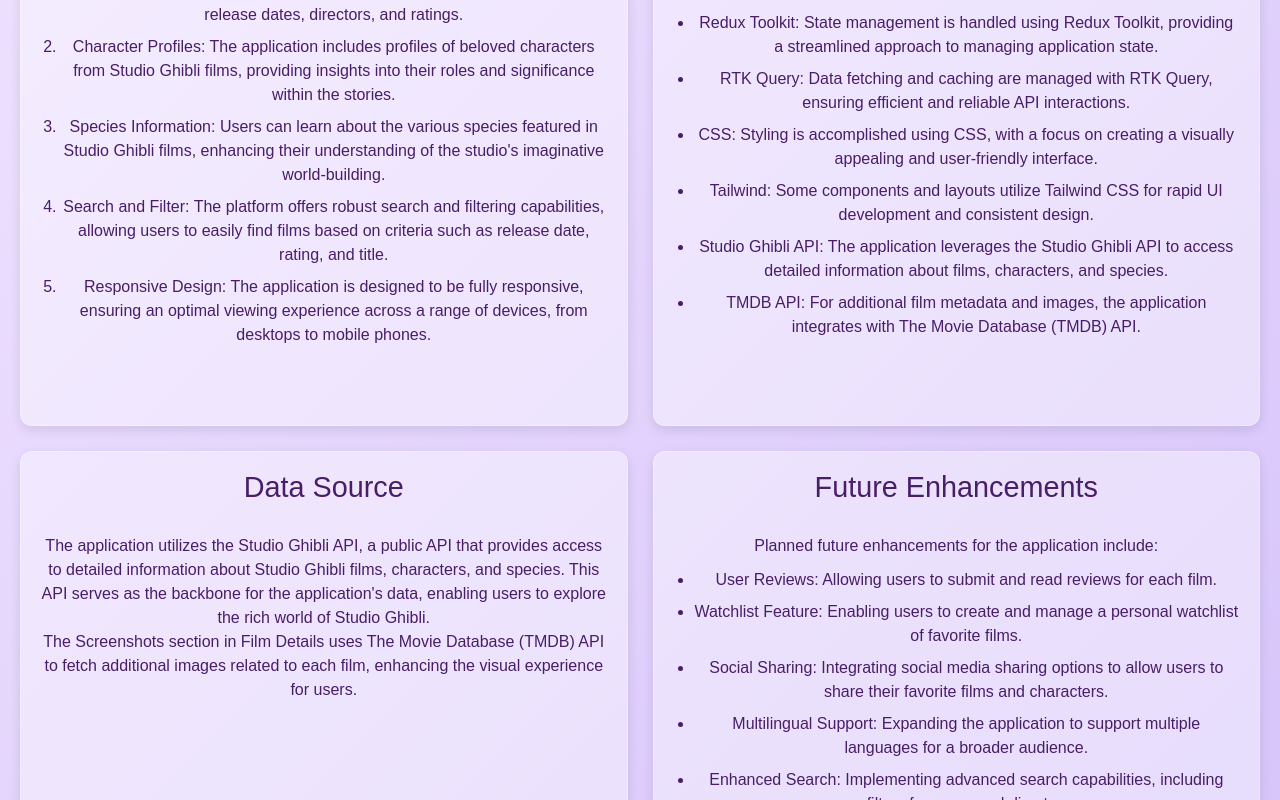
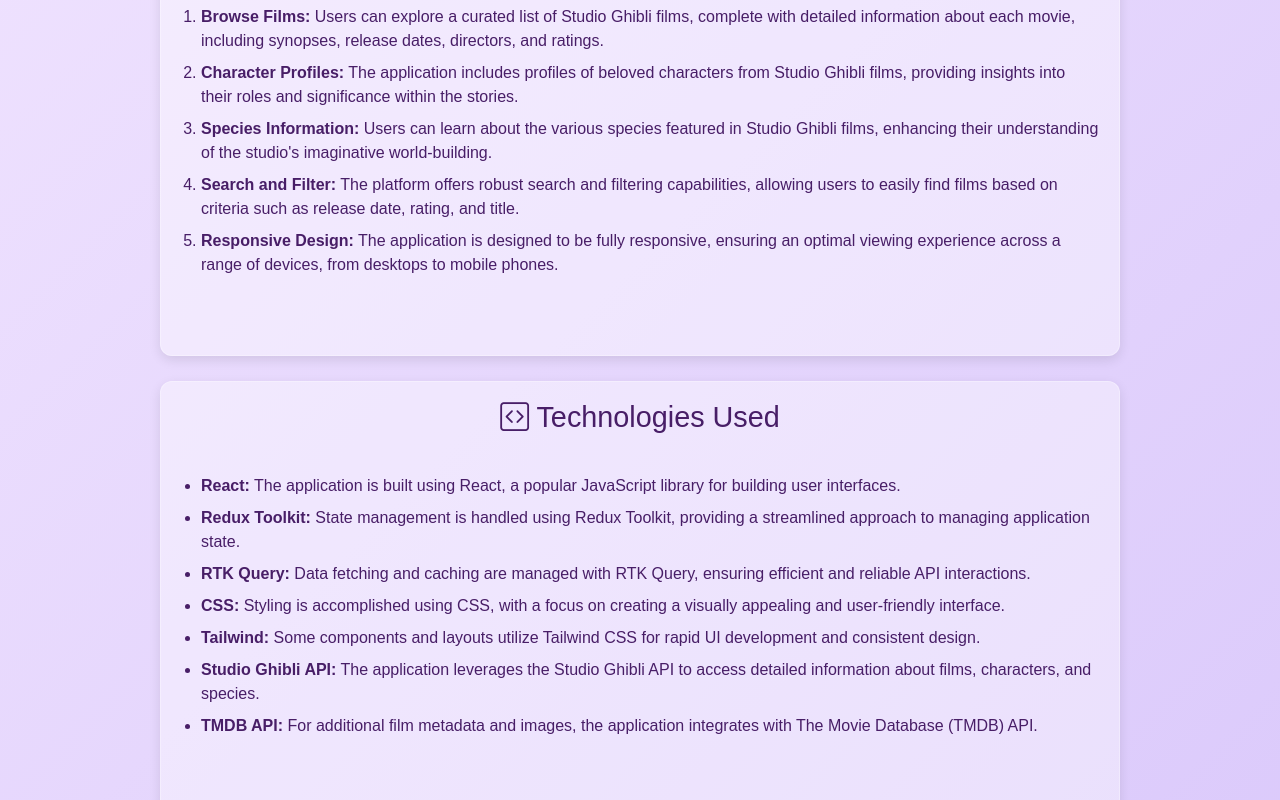
Before and after one commit to ui-raquel/tdw-mp2-raquel-neves, a React (Vite) app: page /about in a window 1280 px wide. Shown: the part 640-1440 px from the top of the page. Built offline with nearby package versions, Linux system fonts and the light colour scheme.

Commit message:
feat: add bootstrap-icons dependency and enhance SpeciesCard and About components with improved styling and functionality

```diff
--- a/package.json
+++ b/package.json
@@ -13,6 +13,7 @@
   "dependencies": {
     "@reduxjs/toolkit": "^2.10.1",
     "@tailwindcss/vite": "^4.1.17",
+    "bootstrap-icons": "^1.13.1",
     "react": "^19.2.0",
     "react-dom": "^19.2.0",
     "react-redux": "^9.2.0",
--- a/src/index.css
+++ b/src/index.css
@@ -1,4 +1,5 @@
 @import "tailwindcss";
+@import "bootstrap-icons/font/bootstrap-icons.css";
 
 :root {
   font-family: Noto Sans JP, sans-serif;
@@ -30,6 +31,7 @@
   font-size: 3em;
   line-height: 1.1;
   text-transform: uppercase;
+  margin-bottom: 30px;
 }
 
 h2 {
@@ -116,28 +118,3 @@
   margin: 0 auto 80px auto;
   align-items: end;
 }
-
-
-/* Home.css */
-.home-container {
-  position: relative;
-  min-height: 100vh;
-}
-
-.home-content {
-  position: relative;
-  z-index: 1;
-  background: rgba(255, 255, 255, 0.9); /* Fundo semi-transparente */
-  border-radius: 10px;
-  margin: 20px;
-  padding: 20px;
-}
-
-.hero-section {
-  text-align: center;
-  margin-bottom: 40px;
-}
-
-.films-section {
-  margin-bottom: 40px;
-}
--- a/src/pages/About/About.jsx
+++ b/src/pages/About/About.jsx
@@ -1,9 +1,9 @@
 function About() {
   return (
-    <div>
+    <div style={{ padding: "20px", maxWidth: "1000px", margin: "0 auto" }}>
       <section style={{ maxWidth: "800px", margin: "0 auto", padding: "20px" }}>
         <h1>About this Project</h1>
-        <p>This is a comprehensive web application dedicated to showcasing the magical world of Studio Ghibli films. </p>
+        <p>This is a web application dedicated to showcasing the magical world of Studio Ghibli films. </p>
         <p>This interactive platform serves as a discovery tool for one of the most celebrated animation studios in the world. </p>
         <p>The primary goal of this project is to create an immersive digital experience that honors the artistry and storytelling of Studio Ghibli while providing fans with an organized, user-friendly platform to explore the studio's rich filmography. </p>
       </section>
@@ -12,52 +12,53 @@
 
       <div style={{
           display: "grid",
-          gridTemplateColumns: "repeat(2, 1fr)",
+          gridTemplateColumns: "repeat(1, 1fr)",
           gap: "25px",
           width: "100%",
           paddingBottom: "40px",
           alignItems: "end",
+          textAlign: "left"
         }}>
         <section className="card">
-          <h2>Features</h2>
+          <h2><i class="bi bi-display"></i> Features</h2>
           <ol>
-            <li>Browse Films: Users can explore a curated list of Studio Ghibli films, complete with detailed information about each movie, including synopses, release dates, directors, and ratings.</li>
-            <li>Character Profiles: The application includes profiles of beloved characters from Studio Ghibli films, providing insights into their roles and significance within the stories.</li>
-            <li>Species Information: Users can learn about the various species featured in Studio Ghibli films, enhancing their understanding of the studio's imaginative world-building.</li>
-            <li>Search and Filter: The platform offers robust search and filtering capabilities, allowing users to easily find films based on criteria such as release date, rating, and title.</li>
-            <li>Responsive Design: The application is designed to be fully responsive, ensuring an optimal viewing experience across a range of devices, from desktops to mobile phones.</li>
+            <li><strong>Browse Films:</strong> Users can explore a curated list of Studio Ghibli films, complete with detailed information about each movie, including synopses, release dates, directors, and ratings.</li>
+            <li><strong>Character Profiles:</strong> The application includes profiles of beloved characters from Studio Ghibli films, providing insights into their roles and significance within the stories.</li>
+            <li><strong>Species Information:</strong> Users can learn about the various species featured in Studio Ghibli films, enhancing their understanding of the studio's imaginative world-building.</li>
+            <li><strong>Search and Filter:</strong> The platform offers robust search and filtering capabilities, allowing users to easily find films based on criteria such as release date, rating, and title.</li>
+            <li><strong>Responsive Design:</strong> The application is designed to be fully responsive, ensuring an optimal viewing experience across a range of devices, from desktops to mobile phones.</li>
           </ol>
         </section>
         <section className="card">
-          <h2>Technologies Used</h2>
+          <h2><i class="bi bi-code-square"></i> Technologies Used</h2>
           <ul>
-            <li>React: The application is built using React, a popular JavaScript library for building user interfaces.</li>
-            <li>Redux Toolkit: State management is handled using Redux Toolkit, providing a streamlined approach to managing application state.</li>
-            <li>RTK Query: Data fetching and caching are managed with RTK Query, ensuring efficient and reliable API interactions.</li>
-            <li>CSS: Styling is accomplished using CSS, with a focus on creating a visually appealing and user-friendly interface.</li>
-            <li>Tailwind: Some components and layouts utilize Tailwind CSS for rapid UI development and consistent design.</li>
-            <li>Studio Ghibli API: The application leverages the Studio Ghibli API to access detailed information about films, characters, and species.</li>
-            <li>TMDB API: For additional film metadata and images, the application integrates with The Movie Database (TMDB) API.</li>
+            <li><strong>React:</strong> The application is built using React, a popular JavaScript library for building user interfaces.</li>
+            <li><strong>Redux Toolkit:</strong> State management is handled using Redux Toolkit, providing a streamlined approach to managing application state.</li>
+            <li><strong>RTK Query:</strong> Data fetching and caching are managed with RTK Query, ensuring efficient and reliable API interactions.</li>
+            <li><strong>CSS:</strong> Styling is accomplished using CSS, with a focus on creating a visually appealing and user-friendly interface.</li>
+            <li><strong>Tailwind:</strong> Some components and layouts utilize Tailwind CSS for rapid UI development and consistent design.</li>
+            <li><strong>Studio Ghibli API:</strong> The application leverages the Studio Ghibli API to access detailed information about films, characters, and species.</li>
+            <li><strong>TMDB API:</strong> For additional film metadata and images, the application integrates with The Movie Database (TMDB) API.</li>
           </ul>
         </section>
         <section className="card">
-          <h2>Data Source</h2>
+          <h2><i class="bi bi-database"></i> Data Source</h2>
           <p>The application utilizes the Studio Ghibli API, a public API that provides access to detailed information about Studio Ghibli films, characters, and species. This API serves as the backbone for the application's data, enabling users to explore the rich world of Studio Ghibli.</p>
           <p>The Screenshots section in Film Details uses The Movie Database (TMDB) API to fetch additional images related to each film, enhancing the visual experience for users.</p>
         </section>
         <section className="card">
-          <h2>Future Enhancements</h2>
+          <h2><i class="bi bi-check-circle"></i> Future Enhancements</h2>
           <p>Planned future enhancements for the application include:</p>
           <ul>
-            <li>User Reviews: Allowing users to submit and read reviews for each film.</li>
-            <li>Watchlist Feature: Enabling users to create and manage a personal watchlist of favorite films.</li>
-            <li>Social Sharing: Integrating social media sharing options to allow users to share their favorite films and characters.</li>
-            <li>Multilingual Support: Expanding the application to support multiple languages for a broader audience.</li>
-            <li>Enhanced Search: Implementing advanced search capabilities, including filters for genre and director.</li>
+            <li><strong>User Reviews:</strong> Allowing users to submit and read reviews for each film.</li>
+            <li><strong>Watchlist Feature:</strong> Enabling users to create and manage a personal watchlist of favorite films.</li>
+            <li><strong>Social Sharing:</strong> Integrating social media sharing options to allow users to share their favorite films and characters.</li>
+            <li><strong>Multilingual Support:</strong> Expanding the application to support multiple languages for a broader audience.</li>
+            <li><strong>Enhanced Search:</strong> Implementing advanced search capabilities, including filters for genre and director.</li>
           </ul>
         </section>
         <section className="card">
-          <h2>Developer</h2>
+          <h2><i class="bi bi-person-badge"></i> Developer</h2>
           <p>This project was developed by Raquel Neves as part of the coursework for the TDW class at Universidade de Aveiro.</p>
         </section>
       </div>
--- a/src/pages/Home/Home.jsx
+++ b/src/pages/Home/Home.jsx
@@ -23,8 +23,8 @@
   return (
     <div style={{ padding: "20px", maxWidth: "100%", margin: "0 auto" }}>
       <div style={{ textAlign: "center", marginBottom: "40px" }}>
-        <h1>Welcome to Studio Ghibli!</h1>
-        <p>Explore the magical world of Studio Ghibli films</p>
+        <h1>Welcome to Studio Ghibli! <i class="bi bi-stars"></i></h1>
+        <h2><i>Explore the magical world of Studio Ghibli films</i></h2>
       </div>
 
       <section>
--- a/src/pages/Species/Species.jsx
+++ b/src/pages/Species/Species.jsx
@@ -16,9 +16,10 @@
       <section
         style={{
           display: "grid",
-          gridTemplateColumns: "repeat(4, 1fr)",
+          gridTemplateColumns: "repeat(2, 1fr)",
           gap: "25px",
-          width: "100%",
+          width: "80%",
+          margin: "0 auto",
           marginBottom: "30px",
           alignItems: "end"
         }}>
```
Also changed, not shown: src/components/species/SpeciesCard.jsx (+65 -5 lines), src/components/films/FilmList/List.jsx (added), 1 other file (tests, documents, lock files or other folders).
